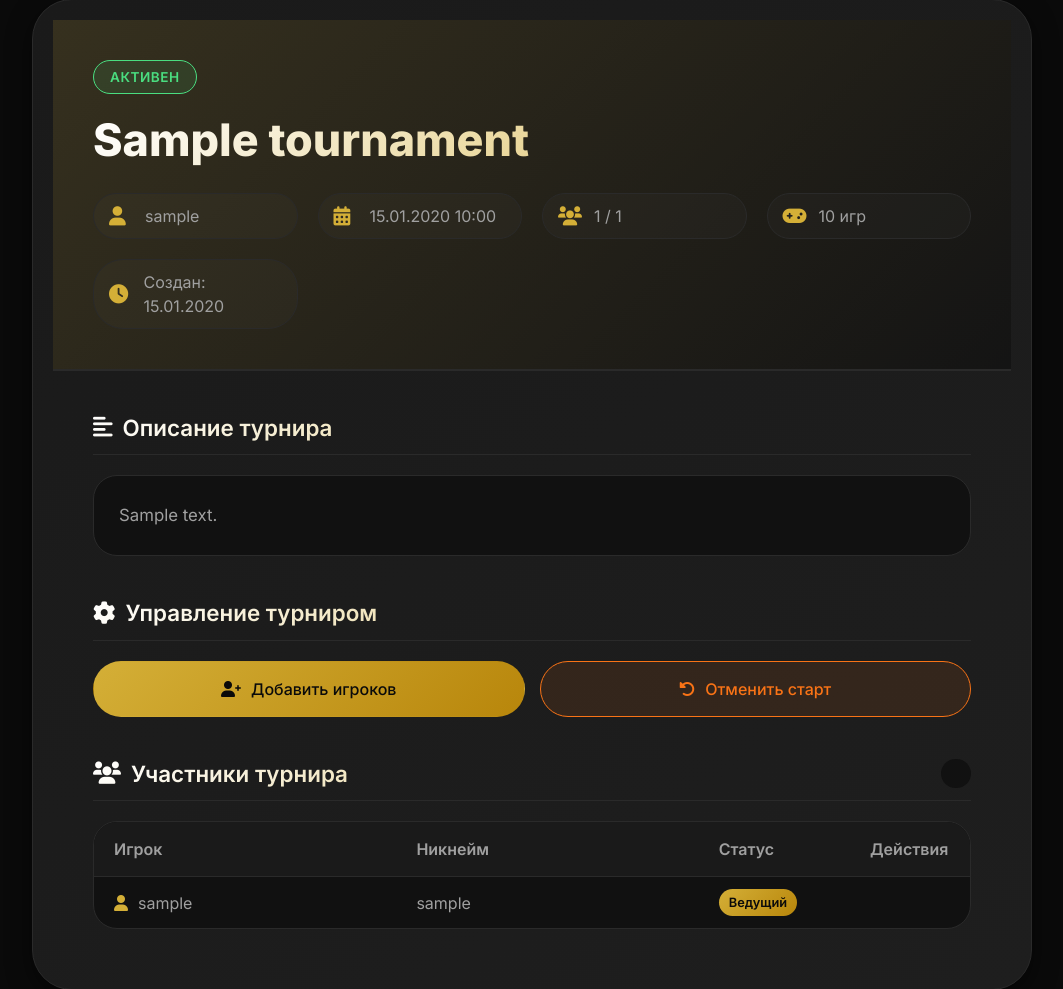
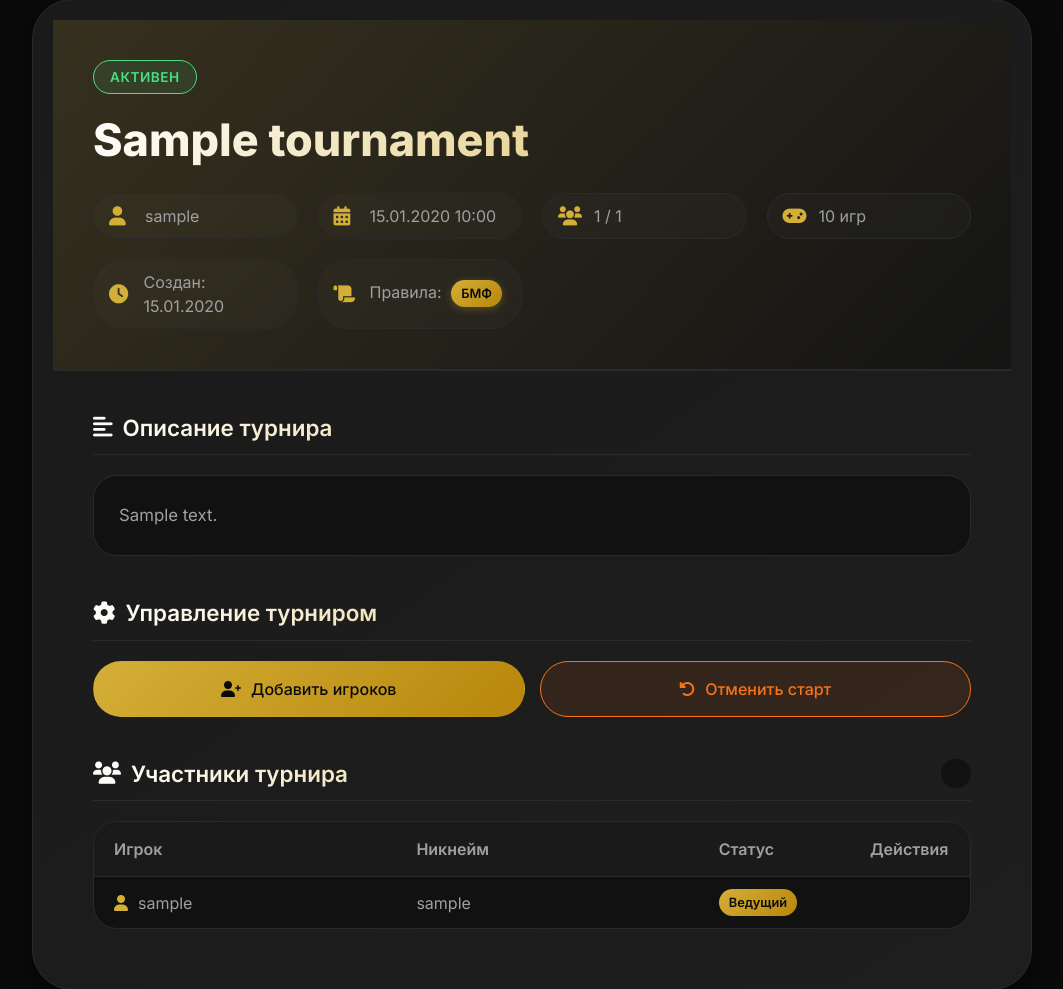
Before and after one commit to NikitaLev/ProjectOmerta, a Django app: page /tournament/1/ in a window 1280 px wide. Shown: the part 142-1131 px from the top of the page, without its empty margins (108-1171 px from the left). Run offline with Django 4.2, Linux system fonts and the light colour scheme; a user stored in the database is signed in; tables that the repository leaves empty hold one stand-in row (values such as "Sample post"); data that the repository does not hold is empty.

Commit message:
change rules

```diff
--- a/static/css/pages/tournament.css
+++ b/static/css/pages/tournament.css
@@ -1345,3 +1345,38 @@
     justify-content: center;
     padding: 12px;
 }
+
+/* ========== БЭЙДЖИ ПРАВИЛ ========== */
+.rules-badge {
+    display: inline-block;
+    padding: 4px 10px;
+    border-radius: 30px;
+    font-size: 0.8rem;
+    font-weight: 600;
+    margin-left: 5px;
+}
+
+.rules-badge.bmf {
+    background: linear-gradient(135deg, var(--gold), #b8860b);
+    color: var(--bg-primary);
+    box-shadow: 0 2px 8px rgba(212, 175, 55, 0.3);
+}
+
+.rules-badge.ksl {
+    background: linear-gradient(135deg, #6f42c1, #4a1d96);
+    color: white;
+    box-shadow: 0 2px 8px rgba(111, 66, 193, 0.3);
+}
+
+/* Если нужно добавить иконки к правилам */
+.meta-item i.fa-scroll {
+    color: var(--gold);
+}
+
+/* Адаптивность для маленьких экранов */
+@media (max-width: 768px) {
+    .rules-badge {
+        padding: 3px 8px;
+        font-size: 0.75rem;
+    }
+}
--- a/tournament/forms.py
+++ b/tournament/forms.py
@@ -55,7 +55,7 @@ class HostApplicationForm(forms.ModelForm):
 class TournamentCreateForm(forms.ModelForm):
     class Meta:
         model = Tournament
-        fields = ['name', 'description', 'start_date', 'max_players', 'total_games']
+        fields = ['name', 'description', 'start_date', 'max_players', 'total_games', 'rules']
         widgets = {
             'name': forms.TextInput(attrs={
                 'class': 'form-control',
@@ -83,6 +83,7 @@ class TournamentCreateForm(forms.ModelForm):
                 'max': 20,
                 'value': 10
             }),
+            'rules': forms.Select(attrs={'class': 'form-control'}),
         }
         labels = {
             'name': 'Название турнира',
@@ -90,4 +91,5 @@ class TournamentCreateForm(forms.ModelForm):
             'start_date': 'Дата и время начала',
             'max_players': 'Максимальное количество игроков',
             'total_games': 'Количество игр в турнире',
+            'rules': 'Правила турнира',
         }
--- a/tournament/models.py
+++ b/tournament/models.py
@@ -76,6 +76,13 @@ class Tournament(models.Model):
         ('completed', 'Завершен'),
         ('cancelled', 'Отменен'),
     ]
+
+    # Добавляем выбор правил
+    RULES_CHOICES = [
+        ('BMF', 'БМФ'),
+        ('KSL', 'КСЛ'),
+    ]
+
     name = models.CharField(max_length=200, verbose_name="Название турнира")
     host = models.ForeignKey(User, on_delete=models.CASCADE, related_name='tournaments')
     description = models.TextField(blank=True)
@@ -89,6 +96,12 @@ class Tournament(models.Model):
         default=10,
         verbose_name="Количество игр",
         help_text="Сколько игр будет сыграно в турнире"
+    )
+    rules = models.CharField(
+        max_length=3,
+        choices=RULES_CHOICES,
+        default='BMF',
+        verbose_name='Правила турнира'
     )
 
     # Статистика ведущего по этому турниру
--- a/tournament/templates/tournament/tournament_detail.html
+++ b/tournament/templates/tournament/tournament_detail.html
@@ -36,6 +36,18 @@
                 <div class="meta-item">
                     <i class="fas fa-clock"></i>
                     <span>Создан: {{ tournament.created_at|date:"d.m.Y" }}</span>
+                </div>
+                <div class="meta-item">
+                    <i class="fas fa-scroll"></i>
+                    <span>Правила:
+                        {% if tournament.rules|upper == 'BMF' %}  <!-- Добавлено |upper -->
+                            <span class="rules-badge bmf">БМФ</span>
+                        {% elif tournament.rules|upper == 'KSL' %}  <!-- Добавлено |upper -->
+                            <span class="rules-badge ksl">КСЛ</span>
+                        {% else %}
+                            <span class="rules-badge">{{ tournament.get_rules_display }}</span>
+                        {% endif %}
+                    </span>
                 </div>
             </div>
         </div>
```
Also changed, not shown: static/css/pages/create-tournament.css (+49 -0 lines), tournament/templates/tournament/create_tournament.html (+9 -0 lines), tournament/migrations/0005_tournament_rules.py (added).
